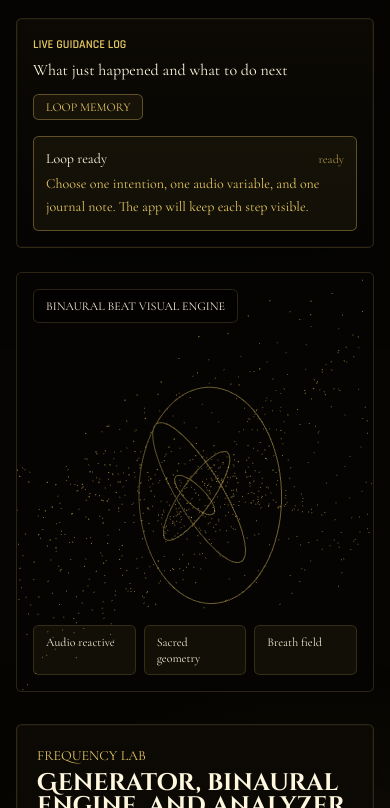
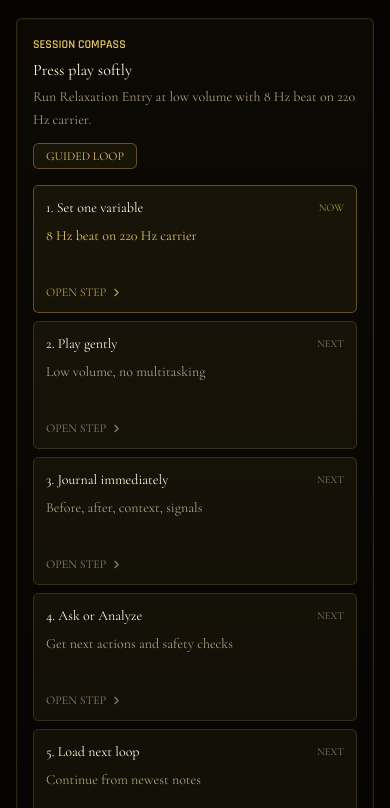
Before and after one commit to Neopotter555/resonance-lab, a Next.js app: page / in a window 390 px wide. Shown: the part 1516-2324 px from the top of the page. Built offline with nearby package versions, Linux system fonts and the light colour scheme.

Commit message:
feat: add session compass

```diff
--- a/scripts/smoke-workflow.mjs
+++ b/scripts/smoke-workflow.mjs
@@ -126,6 +126,11 @@ async function run() {
     audioPreflight: await visible(page, "Audio variable"),
     journalPreflight: await visible(page, "Journal baseline"),
     safetyPreflight: await visible(page, "Safety boundary"),
+    sessionCompass: await visible(page, "Session compass"),
+    compassInitialFocus: await visible(page, "Press play softly"),
+    compassJournalFocus: false,
+    compassNextPromptFocus: false,
+    compassReadyFocus: false,
     starterTrace: await visible(page, "Operator trace"),
     modeGuidance: false,
     toneLayerAdded: false,
@@ -199,13 +204,16 @@ async function run() {
     .fill("Workflow smoke: calm, clear, no red signals.");
   await page.getByTitle("Save journal entry").click();
   checks.journalSaved = await waitForText(page, "Journal entry saved");
+  checks.compassJournalFocus = await waitForText(page, "Ask or Analyze the journal");
 
   await page.getByTitle("Ask assistant").click();
   await waitForText(page, "Assistant loop completed", 15000);
   checks.askTrace = (await visible(page, "Prompt parsed")) && (await visible(page, "Deliverable assembled"));
   checks.nextPromptCard = await visible(page, "Next loop prompt");
+  checks.compassNextPromptFocus = await visible(page, "Load the next loop prompt");
   await page.getByTitle("Load next loop prompt").last().click();
   checks.nextPromptLoaded = await waitForText(page, "Next loop prompt loaded");
+  checks.compassReadyFocus = await waitForText(page, "Next loop ready");
 
   await page.getByTitle("Analyze journal entries").click();
   await waitForText(page, "Assistant loop completed", 15000);
--- a/src/components/resonance-lab-app.tsx
+++ b/src/components/resonance-lab-app.tsx
@@ -112,6 +112,8 @@ interface GuideEvent {
   detail: string;
   tone: "gold" | "cyan" | "rose";
 }
+
+type LoopCompassStatus = "done" | "now" | "next";
 
 function getStoredValue<T>(key: string, fallback: T): T {
   if (typeof window === "undefined") return fallback;
@@ -606,6 +608,81 @@ export function ResonanceLabApp() {
       state: "ready",
     },
   ];
+  const hasRunAudio =
+    isPlaying ||
+    timerActive ||
+    journalEntries.length > 0 ||
+    guideEvents.some((event) => event.title === "Audio session started" || event.title === "Audio stopped");
+  const hasAssistantLoop = assistantMessages.some(
+    (message) => message.role === "assistant" && message.id !== "starter",
+  );
+  const nextPromptWasLoaded = guideEvents.some((event) => event.title === "Next loop prompt loaded");
+  const loopFocus = isPlaying
+    ? "Watch comfort signals"
+    : !hasRunAudio
+      ? "Press play softly"
+      : journalEntries.length === 0
+        ? "Save the first journal entry"
+        : !hasAssistantLoop
+          ? "Ask or Analyze the journal"
+          : !nextPromptWasLoaded
+            ? "Load the next loop prompt"
+            : "Next loop ready";
+  const loopFocusDetail = isPlaying
+    ? "Stay at comfortable volume. Green is calmer breath, yellow is restlessness, red means stop."
+    : !hasRunAudio
+      ? `Run ${activeProtocol.title} at low volume with ${currentAudioVariable}.`
+      : journalEntries.length === 0
+        ? "Record before and after state before changing frequency, mode, volume, or intention."
+        : !hasAssistantLoop
+          ? "Use Ask for a plan or Analyze journal to compare only your saved personal data."
+          : !nextPromptWasLoaded
+            ? "Load the assistant's next prompt so the next run starts from the latest observation."
+            : "Repeat the loop with one variable held steady and one decision made from your notes.";
+  const loopCompassSteps: {
+    title: string;
+    detail: string;
+    href: string;
+    status: LoopCompassStatus;
+  }[] = [
+    {
+      title: "1. Set one variable",
+      detail: currentAudioVariable,
+      href: "#frequency",
+      status: hasRunAudio || journalEntries.length > 0 ? "done" : "now",
+    },
+    {
+      title: "2. Play gently",
+      detail: isPlaying ? "Audio is running now" : "Low volume, no multitasking",
+      href: "#frequency",
+      status: isPlaying ? "now" : hasRunAudio ? "done" : "next",
+    },
+    {
+      title: "3. Journal immediately",
+      detail: journalEntries.length
+        ? `${journalEntries.length} saved entr${journalEntries.length === 1 ? "y" : "ies"}`
+        : "Before, after, context, signals",
+      href: "#journal",
+      status: journalEntries.length ? "done" : hasRunAudio ? "now" : "next",
+    },
+    {
+      title: "4. Ask or Analyze",
+      detail: hasAssistantLoop ? "Assistant loop completed" : "Get next actions and safety checks",
+      href: "#assistant",
+      status: hasAssistantLoop ? "done" : journalEntries.length ? "now" : "next",
+    },
+    {
+      title: "5. Load next loop",
+      detail: nextPromptWasLoaded ? "Prompt loaded for the next run" : "Continue from newest notes",
+      href: "#assistant",
+      status: nextPromptWasLoaded ? "done" : hasAssistantLoop ? "now" : "next",
+    },
+  ];
+  const loopCompassTone: Record<LoopCompassStatus, string> = {
+    done: "border-emerald-300/30 bg-emerald-300/10 text-emerald-100",
+    now: "border-amber-300/25 bg-amber-300/10 text-amber-100",
+    next: "border-white/10 bg-white/6 text-slate-400",
+  };
 
   const selectMode = (nextMode: FrequencyMode) => {
     if (nextMode === mode) return;
@@ -1438,6 +1515,40 @@ export function ResonanceLabApp() {
                 <div className="rounded border border-white/10 bg-[var(--panel-bg)] p-4" aria-live="polite">
                   <div className="flex flex-wrap items-start justify-between gap-3">
                     <div>
+                      <p className="section-kicker">Session compass</p>
+                      <h3 className="mt-1 font-medium text-white">{loopFocus}</h3>
+                      <p className="mt-1 max-w-3xl text-sm text-slate-400">{loopFocusDetail}</p>
+                    </div>
+                    <span className="rounded border border-amber-300/25 bg-amber-300/10 px-3 py-1 text-xs uppercase text-amber-100">
+                      Guided loop
+                    </span>
+                  </div>
+                  <div className="mt-4 grid gap-2 md:grid-cols-5">
+                    {loopCompassSteps.map((step) => (
+                      <a
+                        key={step.title}
+                        href={step.href}
+                        className={`group flex min-h-32 flex-col justify-between rounded border p-3 transition hover:bg-white/10 ${loopCompassTone[step.status]}`}
+                      >
+                        <span>
+                          <span className="flex items-center justify-between gap-2">
+                            <span className="text-sm font-medium text-white">{step.title}</span>
+                            <span className="text-[0.66rem] uppercase opacity-75">{step.status}</span>
+                          </span>
+                          <span className="mt-2 block text-sm">{step.detail}</span>
+                        </span>
+                        <span className="mt-3 inline-flex items-center gap-1 text-xs uppercase opacity-80">
+                          Open step
+                          <ChevronRight size={13} />
+                        </span>
+                      </a>
+                    ))}
+                  </div>
+                </div>
+
+                <div className="rounded border border-white/10 bg-[var(--panel-bg)] p-4" aria-live="polite">
+                  <div className="flex flex-wrap items-start justify-between gap-3">
+                    <div>
                       <p className="section-kicker">Live guidance log</p>
                       <h3 className="mt-1 font-medium text-white">What just happened and what to do next</h3>
                     </div>
```
